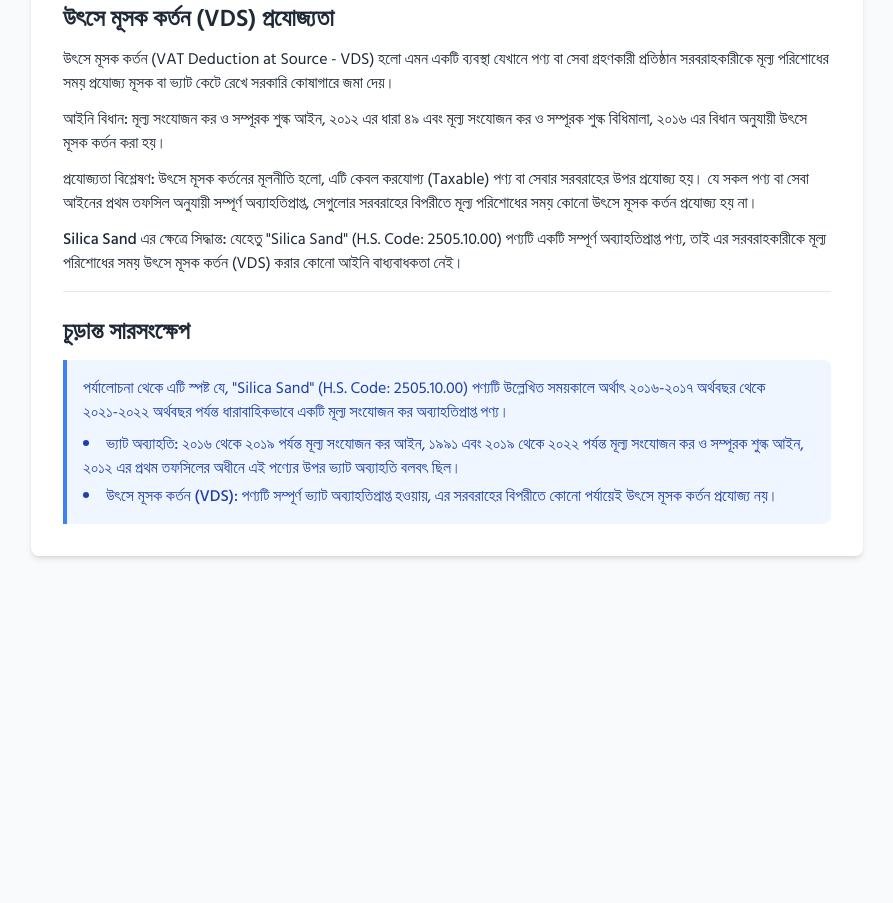
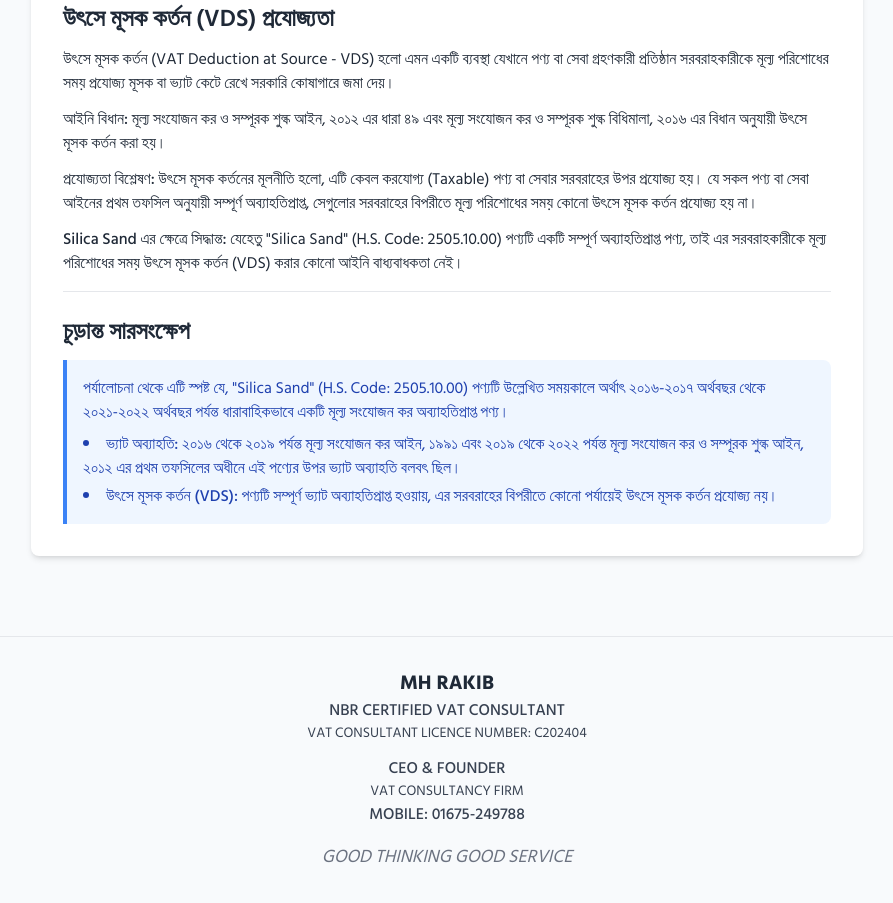
Before and after one commit to MH-Rakib-788/silica-sand-vat-report, a plain HTML site: page index.html in a window 1280 px wide. Shown: the part 1015-1918 px from the top of the page, without its empty margins (193-1086 px from the left). Before the commit the page ends 1603 px from the top, so only its background shows below. Drawn offline with nearby package versions, Linux system fonts and the light colour scheme.

Commit message:
Update index.html

```diff
--- a/index.html
+++ b/index.html
@@ -127,6 +127,22 @@
         </main>
     </div>
 
+    <!-- Footer Section -->
+    <footer class="mt-12 py-8 border-t border-gray-200">
+        <div class="text-center text-gray-700 leading-relaxed">
+            <p class="font-bold text-xl text-gray-800">MH RAKIB</p>
+            <p class="font-medium">NBR CERTIFIED VAT CONSULTANT</p>
+            <p class="text-sm">VAT CONSULTANT LICENCE NUMBER: C202404</p>
+            <div class="my-3"></div>
+            <p class="font-medium">CEO & FOUNDER</p>
+            <p class="text-sm">VAT CONSULTANCY FIRM</p>
+            <p class="font-medium">MOBILE: 01675-249788</p>
+            <div class="my-4"></div>
+            <p class="text-lg italic text-gray-500">GOOD THINKING GOOD SERVICE</p>
+        </div>
+    </footer>
+
+
     <!-- PDF Viewer Modal -->
     <div id="pdf-modal" class="modal fixed inset-0 bg-black bg-opacity-50 z-50 flex items-center justify-center p-4 hidden" onclick="closePdfModal()">
         <div class="modal-content bg-white rounded-lg shadow-xl w-full h-full max-w-4xl max-h-[90vh] flex flex-col transform scale-95" onclick="event.stopPropagation()">
```
